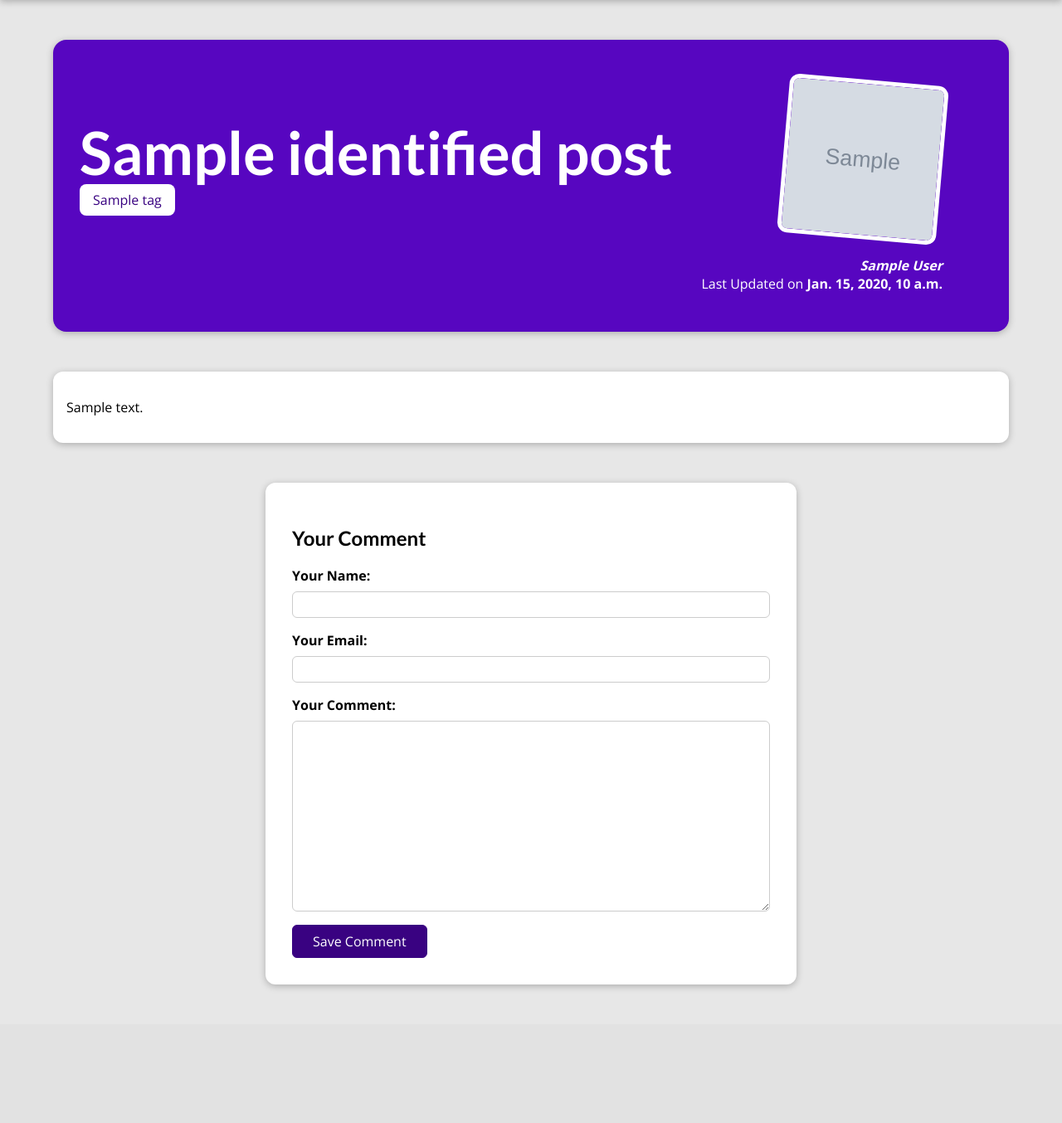
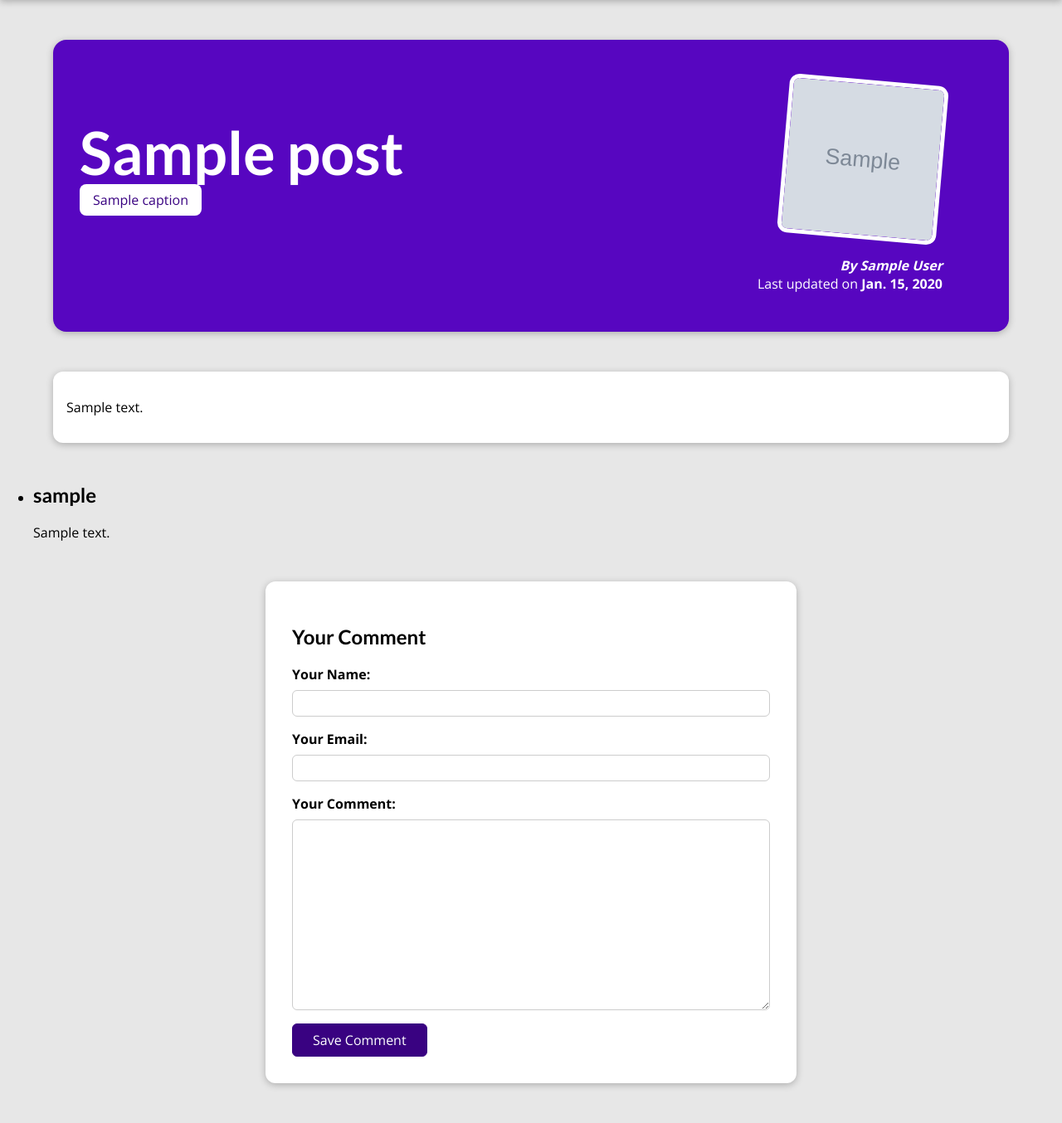
Before and after one commit to akash-parekh/Django-MySite, a Django app: template my_site/blog/templates/blog/post-detail.html in a window 1280 px wide. Shown: the part 80-1434 px from the top of the page at 83% size. Before the commit the page ends 1271 px from the top, so only its background shows below. Run offline with Django 4.2, Linux system fonts and the light colour scheme; tables that the repository leaves empty hold one stand-in row (values such as "Sample post"); the template is opened without the code that fills it: values that come from a table or form of the project are taken from there, most other values are stand-ins (such as "Sample title", 1, 10 or a date in 2020); grey boxes marked "Sample" are stand-in pictures.

Commit message:
Added form styling and displayed comments in post details page

```diff
--- a/my_site/blog/static/blog/post-detail.css
+++ b/my_site/blog/static/blog/post-detail.css
@@ -95,24 +95,23 @@
 }
 
 #comment-form button:hover,
-#comment-form button:active{
-  background-color: #4e0ca4;
-  border-color: #4e0ca4;
+#comment-form button:active {
+  background-color: #4f0ba7;
+  border-color: #4f0ba7;
 }
 
-.form-control{
+.form-control {
   margin-bottom: 1rem;
-
 }
 
-.form-control label{
+.form-control label {
   font-weight: bold;
-  margin-bottom: 0.5rem ;
+  margin-bottom: 0.5rem;
   display: block;
 }
 
-.form-control textarea,
-.form-control input {
+.form-control input,
+.form-control textarea {
   display: block;
   width: 100%;
   font: inherit;
--- a/my_site/blog/templates/blog/post-detail.html
+++ b/my_site/blog/templates/blog/post-detail.html
@@ -1,46 +1,65 @@
-{% extends 'base.html' %}
+{% extends "base.html" %}
 {% load static %}
 
 {% block title %}
-    {{identified_post.title}}
-{% endblock  %}
+{{ post.title }}
+{% endblock %}
 
 {% block css_files %}
-    <link rel="stylesheet" href="{% static "blog/post-detail.css" %}">
-{% endblock  %}
+<link rel="stylesheet" href="{% static "blog/post-detail.css" %}" />
+{% endblock %}
 
 {% block content %}
-    <section id='summary'>
-        <h2>{{ identified_post.title }}</h2>
+
+{% if comment_form.errors %}
+  <div id="alert">
+    <h2>Saving the comment failed!</h2>
+    <p>Please check the comment form below the post and fix your erros.</p>
+    <a href="#comment-form">Fix!</a>
+  </div>
+{% endif %}
+
+<section id="summary">
+  <h2>{{ post.title }}</h2>
   <div>
     {% for tag in post_tags %}
-                <span class='tag'>{{ tag }}</span>
+      <span class="tag">{{ tag.caption }}</span>
     {% endfor %}
   </div>
   <article>
-            <img src="{{ identified_post.image.url }}" alt=identified_post.title>
-            <address><a href="mailto:{{ identified_post.author.email }}">{{ identified_post.author }}</a></address>
-            <div>
-                Last Updated on <time>{{ identified_post.date }}</time>
-            </div>
+    <img src="{{ post.image.url }}" alt="{{ post.title }}" />
+    <address>By <a href="mailto:{{ post.author.email }}">{{ post.author }}</a></address>
+    <div>Last updated on <time>{{ post.date }}</time></div>
   </article>
 </section>
 
 <main>
-        {{ identified_post.content|linebreaks }}
+  {{ post.content|linebreaks }}
 </main>
 
-    <section id = "comment-form">
+<section id="comment">
+    <ul>
+        {% for comment in comments %}
+            <li>
+                <h2>{{ comment.user_name }}</h2>
+                <p>{{ comment.text | linebreaks }}</p>
+            </li>
+        {% endfor %}
+    </ul>
+</section>
+
+<section id="comment-form">
   <h2>Your Comment</h2>
-        <form>
-            {% for form_fiels in comment_form %}
-                <div class = "form-control">
-                    {{ form_fiels.label_tag }}
-                    {{ form_fiels }}
-                    {{ form_fiels.error }}
+  <form action="{% url "post-details-page" post.slug %}" method="POST">
+    {% csrf_token %}
+    {% for form_field in comment_form %}
+      <div class="form-control {% if form_field.errors %}invalid{% endif %}">
+        {{ form_field.label_tag }}
+        {{ form_field }}
+        {{ form_field.errors }}
       </div>
     {% endfor %}
     <button>Save Comment</button>
   </form>
 </section>
-{% endblock  %}
+{% endblock %}
```
Also changed, not shown: other parts of my_site/blog/static/blog/post-detail.css (+40 -5 lines), my_site/blog/views.py (+51 -10 lines). Lines whose indentation alone changed are shown as unchanged.
